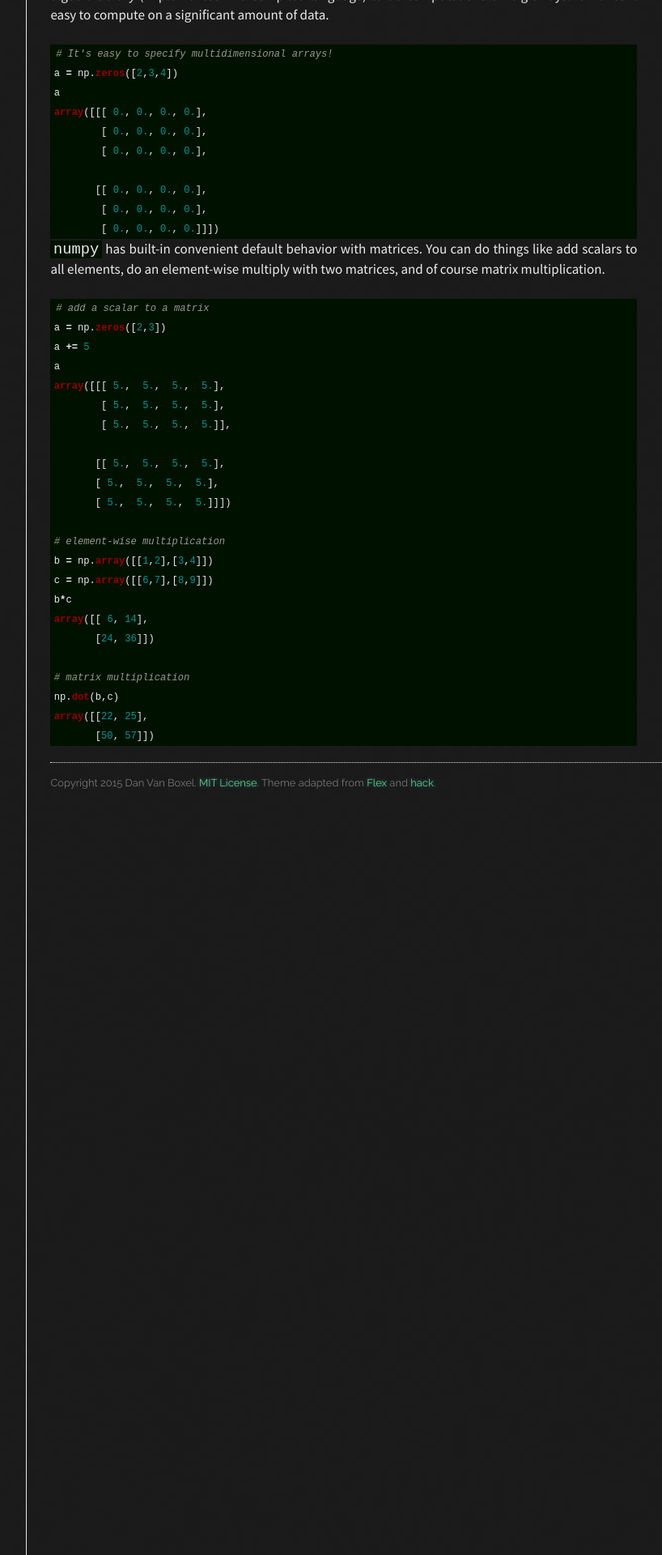
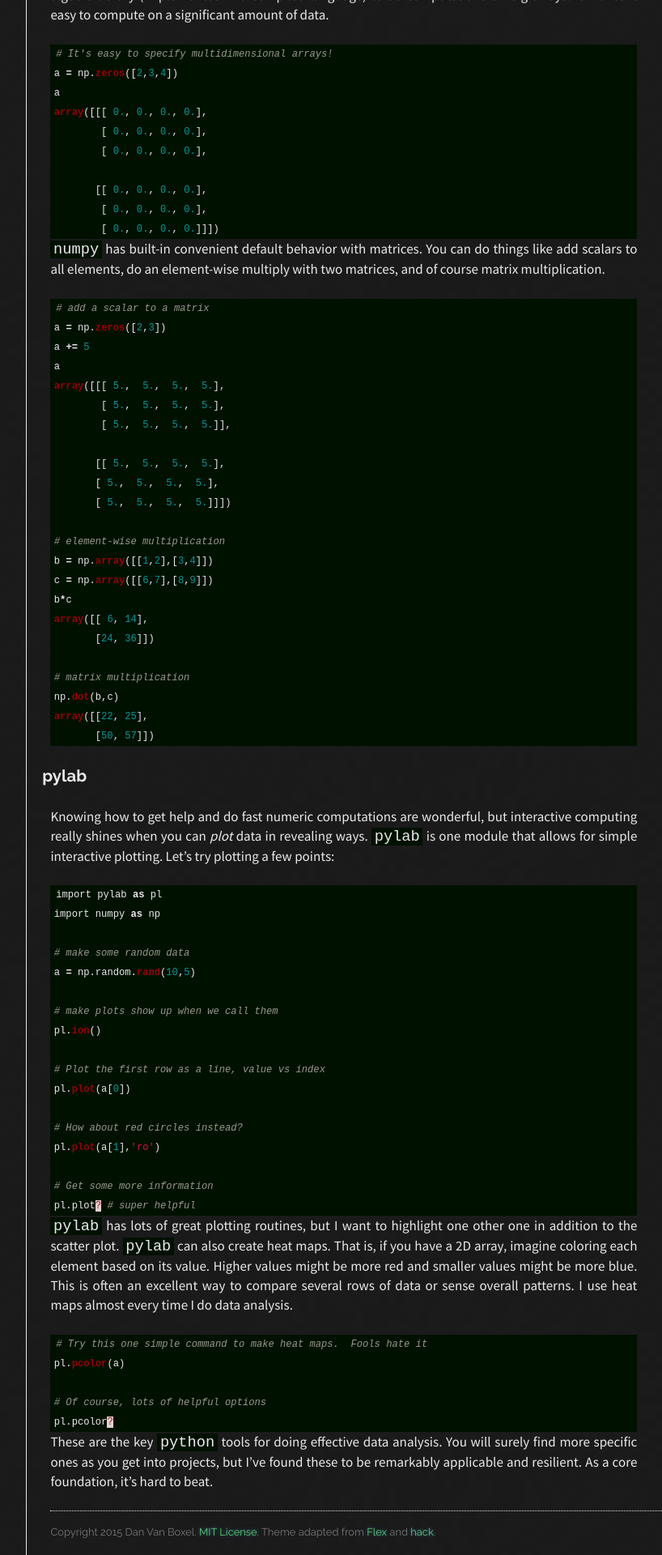
Before and after one commit to dvbuntu/compute, a Jekyll site: the page built from _posts/2090-01-01-ipython.md, in a window 1280 px wide. Shown: the part 2974-4894 px from the top of the page at 81% size, without its empty margins (274-1092 px from the left). Built offline with Jekyll 4.4.1, drawn with Linux system fonts in a browser that asks for light colours; Markdown is read by kramdown in place of the engine named in the settings.

Commit message:
Added pylab and final thoughts

````diff
--- a/_posts/2090-01-01-ipython.md
+++ b/_posts/2090-01-01-ipython.md
@@ -150,3 +150,40 @@ np.dot(b,c)
 array([[22, 25],
        [50, 57]])
 ```
+
+pylab
+---
+
+Knowing how to get help and do fast numeric computations are wonderful, but interactive computing really shines when you can *plot* data in revealing ways.  `pylab` is one module that allows for simple interactive plotting.  Let's try plotting a few points:
+
+```python
+import pylab as pl
+import numpy as np
+
+# make some random data
+a = np.random.rand(10,5)
+
+# make plots show up when we call them
+pl.ion()
+
+# Plot the first row as a line, value vs index
+pl.plot(a[0])
+
+# How about red circles instead?
+pl.plot(a[1],'ro')
+
+# Get some more information
+pl.plot? # super helpful
+```
+
+`pylab` has lots of great plotting routines, but I want to highlight one other one in addition to the scatter plot.  `pylab` can also create heat maps.  That is, if you have a 2D array, imagine coloring each element based on its value.  Higher values might be more red and smaller values might be more blue.  This is often an excellent way to compare several rows of data or sense overall patterns.  I use heat maps almost every time I do data analysis.
+
+```python
+# Try this one simple command to make heat maps.  Fools hate it
+pl.pcolor(a)
+
+# Of course, lots of helpful options
+pl.pcolor?
+```
+
+These are the key `python` tools for doing effective data analysis.  You will surely find more specific ones as you get into projects, but I've found these to be remarkably applicable and resilient.  As a core foundation, it's hard to beat.
````
